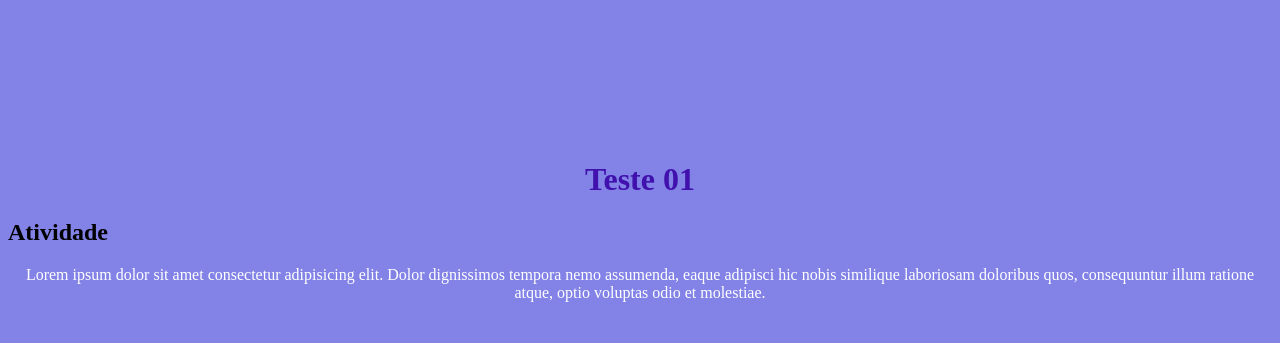
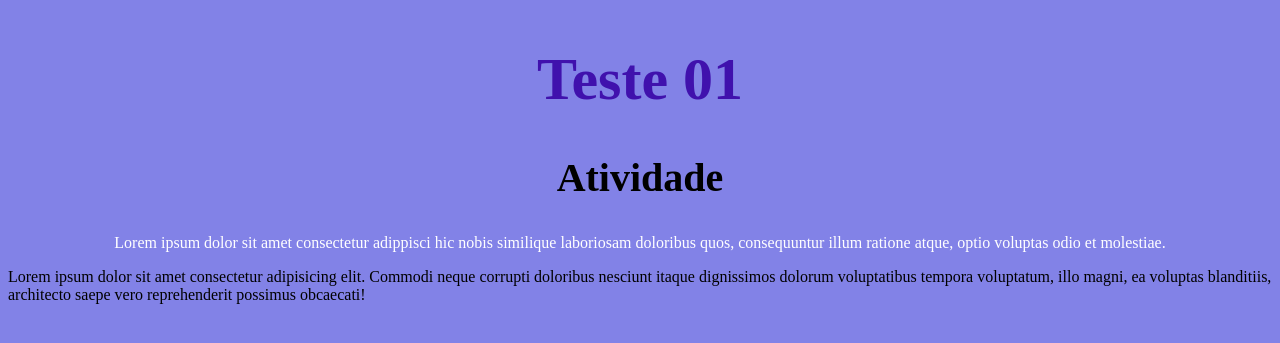
Before and after one commit to EmerMarchi/DevopsTools-01, a plain HTML site: page index.html in a window 1280 px wide. Shown: the part 155-498 px from the top of the page. Drawn offline with Linux system fonts and the light colour scheme.

Commit message:
alteração teste

```diff
--- a/index.html
+++ b/index.html
@@ -6,8 +6,9 @@
     <title>Document</title>
 </head>
 <body style="background-color: rgb(130, 130, 231);">
-    <h1 style="color: rgb(64, 17, 173); align-items: center; text-align:center; margin-top: 25%;">Teste 01</h1>
-    <h2>Atividade</h2>
-    <p style="text-align: center; color: #ffff; font-weight: boldgit ;">Lorem ipsum dolor sit amet consectetur adipisicing elit. Dolor dignissimos tempora nemo assumenda, eaque adipisci hic nobis similique laboriosam doloribus quos, consequuntur illum ratione atque, optio voluptas odio et molestiae.</p>
+    <h1 style="color: rgb(64, 17, 173); align-items: center; text-align:center; margin-top: 200px; font-size: 60px;">Teste 01</h1>
+    <h2 style="text-align: center;font-size: 40px;">Atividade</h2>
+    <p style="text-align: center; color: #ffff; font-weight: boldgit ;">Lorem ipsum dolor sit amet consectetur adippisci hic nobis similique laboriosam doloribus quos, consequuntur illum ratione atque, optio voluptas odio et molestiae.</p>
+    <p>Lorem ipsum dolor sit amet consectetur adipisicing elit. Commodi neque corrupti doloribus nesciunt itaque dignissimos dolorum voluptatibus tempora voluptatum, illo magni, ea voluptas blanditiis, architecto saepe vero reprehenderit possimus obcaecati!</p>
 </body>
 </html>
```
